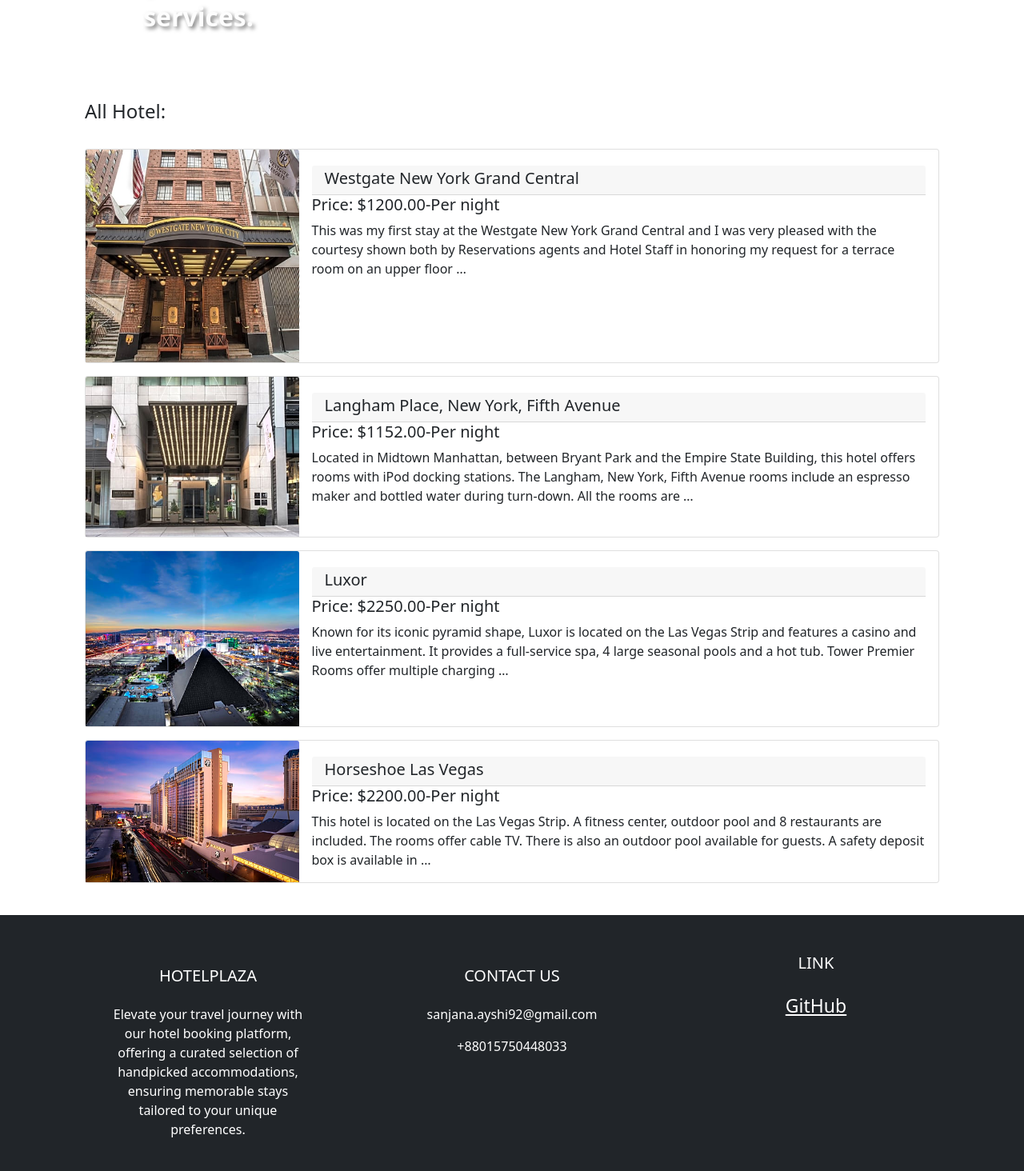
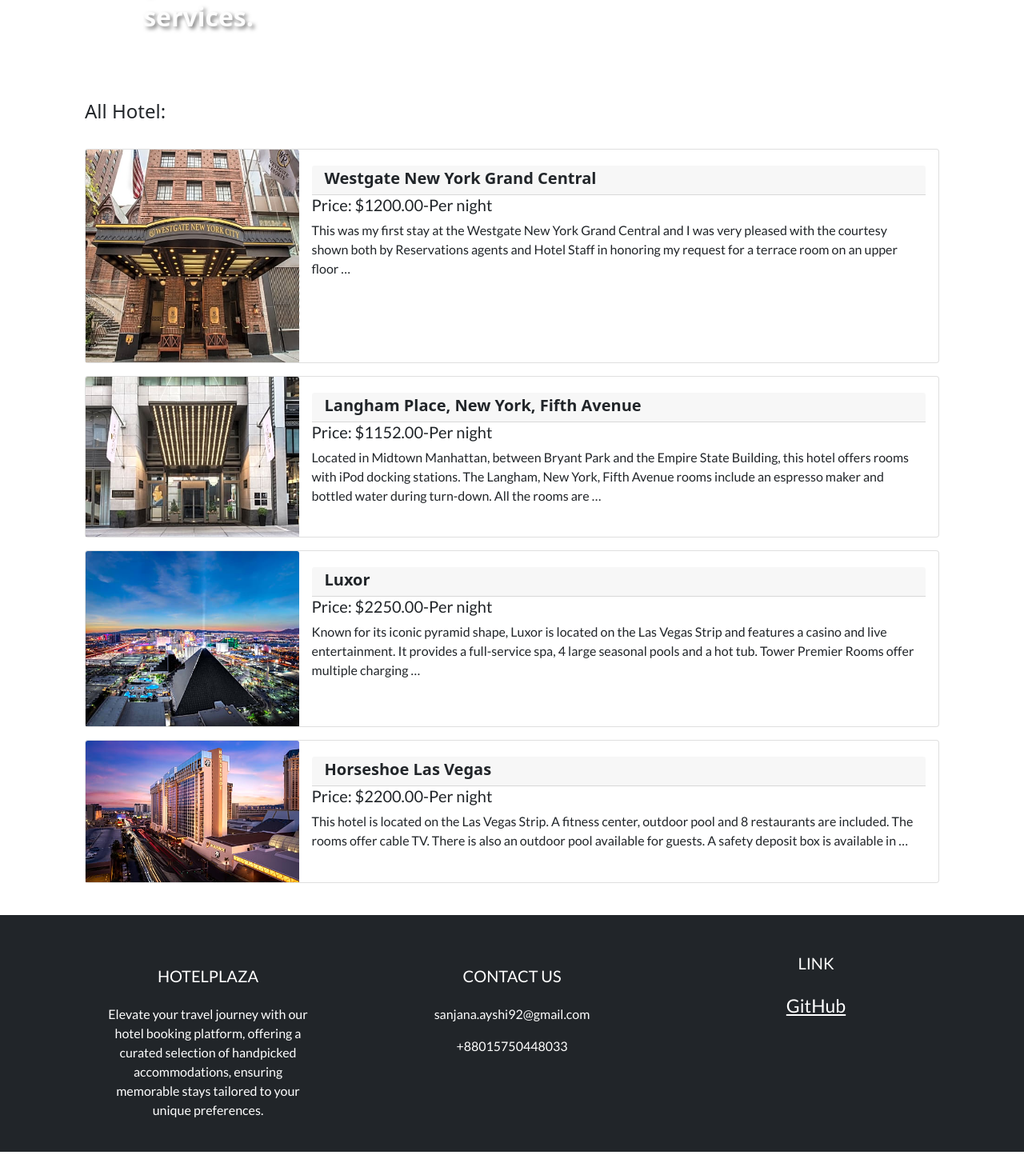
Before and after one commit to SanjanaAyshi/HotelProjectDjango, a Django app: page / in a window 1280 px wide. Shown: the part 697-2161 px from the top of the page at 80% size. After the commit the page ends 2137 px from the top, so only its background shows below. Run offline with Django 4.2, Linux system fonts and the light colour scheme; data comes from the database, SQL or seed files in the repository; some web fonts are replaced.

Commit message:
font adjustments

```diff
--- a/templates/base.html
+++ b/templates/base.html
@@ -13,6 +13,10 @@
   <link rel="preconnect" href="https://fonts.gstatic.com" crossorigin>
   <link href="https://fonts.googleapis.com/css2?family=Playfair+Display:ital,wght@1,900&family=Roboto+Mono&family=Roboto+Serif:ital,opsz,wght@1,8..144,600&display=swap" rel="stylesheet">
   <link href="{% static 'style.css' %}" rel="stylesheet">
+  <link rel="preconnect" href="https://fonts.googleapis.com">
+  <link rel="preconnect" href="https://fonts.gstatic.com" crossorigin>
+  <link href="https://fonts.googleapis.com/css2?family=Lato:ital,wght@0,300;0,400;1,700&display=swap" rel="stylesheet">
+
   <title>HotelPlaza</title>
 </head>
 
@@ -27,14 +31,14 @@
       <div class="collapse navbar-collapse" id="navbarSupportedContent">
         <ul class="navbar-nav me-auto mb-2 mb-lg-0">
           <li class="nav-item">
-            <a class="nav-link active gap-2 fs-5 " aria-current="page" href="{% url 'home' %}">Home</a>
+            <a class="nav-link active gap-2 fs-6 " style="font-family: 'Roboto', sans-serif;" aria-current="page" href="{% url 'home' %}">Home</a>
           </li>
 
           <li class="nav-item mx-3">
-            <a class="nav-link active gap-2 fs-5" href="{% url 'aboutMe' %}">About Us</a>
+            <a class="nav-link active gap-2 fs-6" style="font-family: 'Roboto', sans-serif;" href="{% url 'aboutMe' %}">About Us</a>
           </li>
         </ul>
-        <div class="d-flex">
+        <div class="d-flex" style="font-family: 'Lato', sans-serif;">
           <ul class="navbar-nav me-auto mb-2 mb-lg-0">
             {% if request.user.is_authenticated %}
             <p class="fs-6 text-dark pt-2">
@@ -75,10 +79,10 @@
 
   {% block content %} {% endblock %}
 
-  <footer class="bg-dark text-white pt-5 pb-4 " style=" margin-top: auto;">
+  <footer class="bg-dark text-white pt-5 pb-4 " style=" margin-top: auto; font-family: 'Lato', sans-serif;">
     <div class="container text-center text-md-left">
       <div class="row text-center text-md-left ">
-        <div class="col-md-3 col-lg-3 col-xl-3 mx-auto mt-3">
+        <div class="col-md-3 col-lg-3 col-xl-3 mx-auto mt-3" >
           <h5 class="text-uppercase mb-4 font-weight-bold text-white">HotelPlaza</h5>
           <p>Elevate your travel journey with our hotel booking platform, offering a curated selection of handpicked accommodations, ensuring memorable stays tailored to your unique preferences.</p>
         </div>
--- a/templates/home.html
+++ b/templates/home.html
@@ -91,10 +91,10 @@
               <div class="col-md-9 pt-1">
                 <div class="card-body">
                   <h5 class="card-header pt-1">
-                    <a href="{% url 'detail_post' post.id %}" class="text-decoration-none text-dark">{{post.title}}</a>
+                    <a href="{% url 'detail_post' post.id %}" class="text-decoration-none text-dark" style="font-weight: bold;">{{post.title}}</a>
                   </h5>
-                  <h5 class="card-title">Price: ${{post.price}}-Per night</h5>
-                  <p class="card-text">{{post.content | truncatewords:40}}</p>
+                  <h5 class="card-title" style="font-family: 'Lato', sans-serif;">Price: ${{post.price}}-Per night</h5>
+                  <p class="card-text" style="font-family: 'Lato', sans-serif;">{{post.content | truncatewords:40}}</p>
                   <!-- <a href="#" class="btn btn-primary">Go somewhere</a> -->
                   {% if request.user.is_authenticated %}
                     <p>
```
